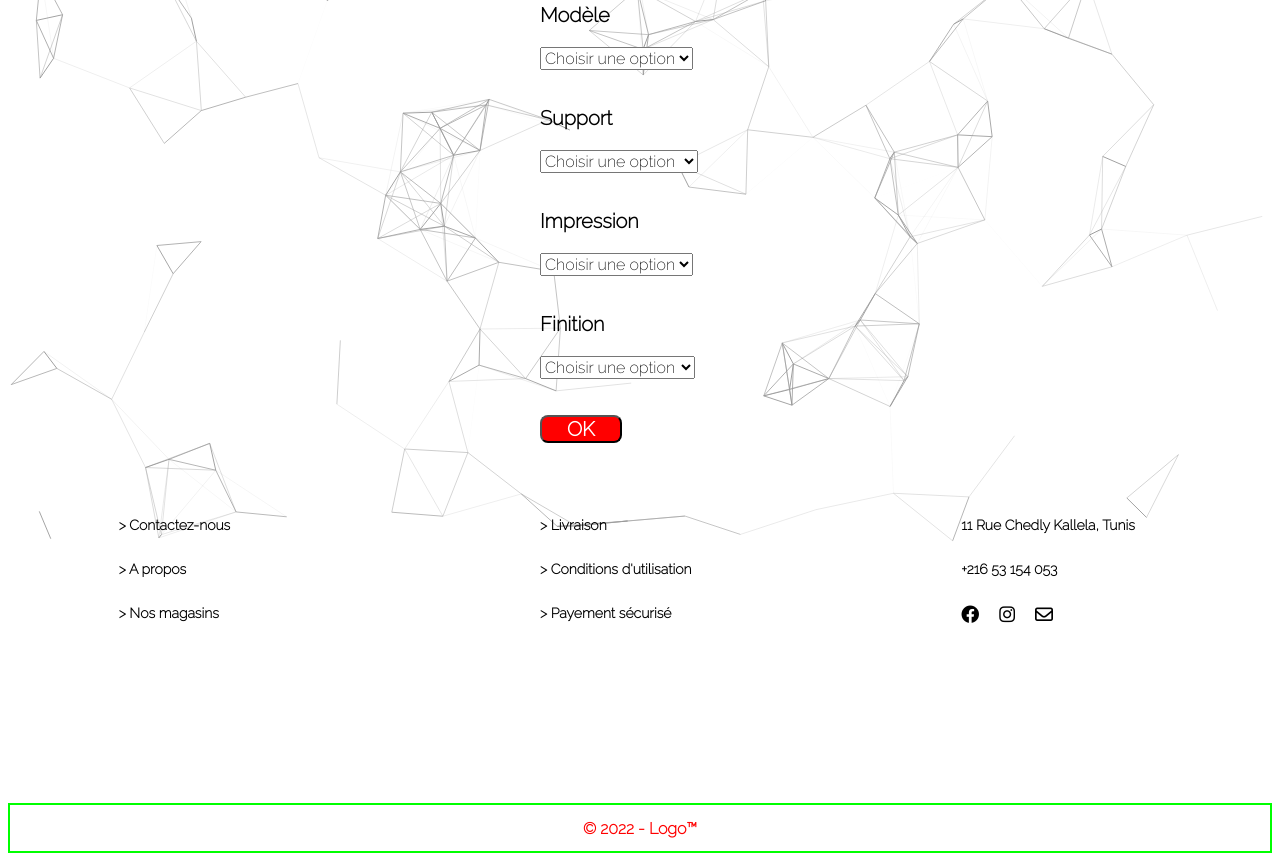
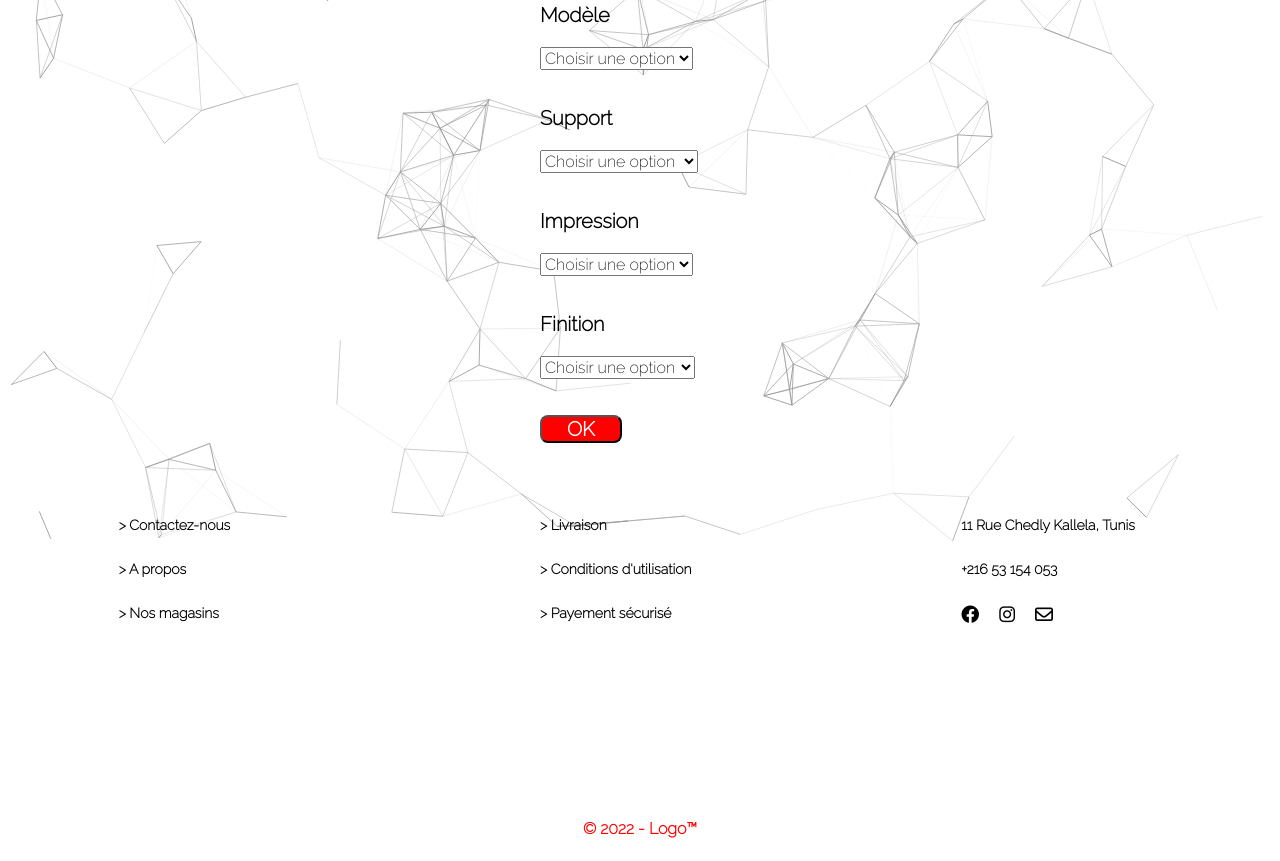
Before and after one commit to AzizBhiri/karim, a React app in the folder quickie/: page / in a window 1280 px wide. Shown: the part 251-1112 px from the top of the page. Built offline with nearby package versions, Linux system fonts and the light colour scheme; animation ran at ten frames a second.

Commit message:
test_success

```diff
--- a/quickie/src/Styles/Footer.css
+++ b/quickie/src/Styles/Footer.css
@@ -1,6 +1,6 @@
 .footer {
     justify-content: center;
-    border: 2px solid #0f0;
+    border: 2px solid #fff;
     display: flex;
 }
 
```
